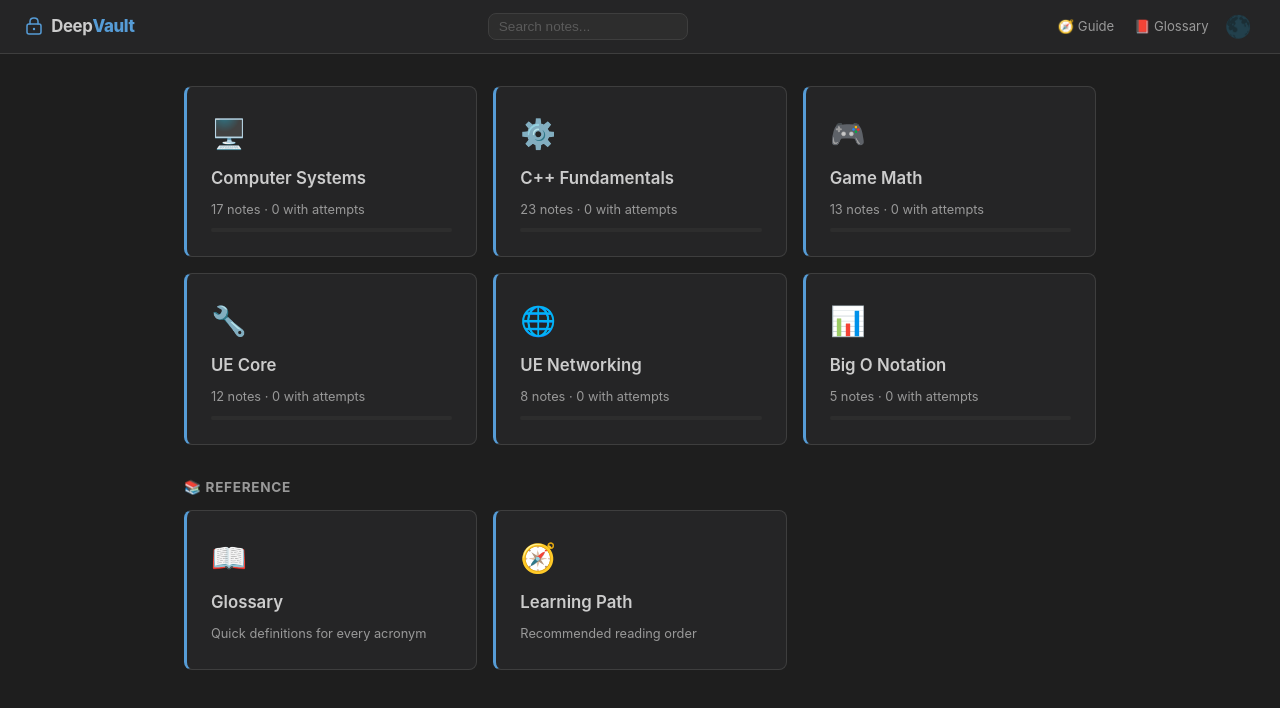
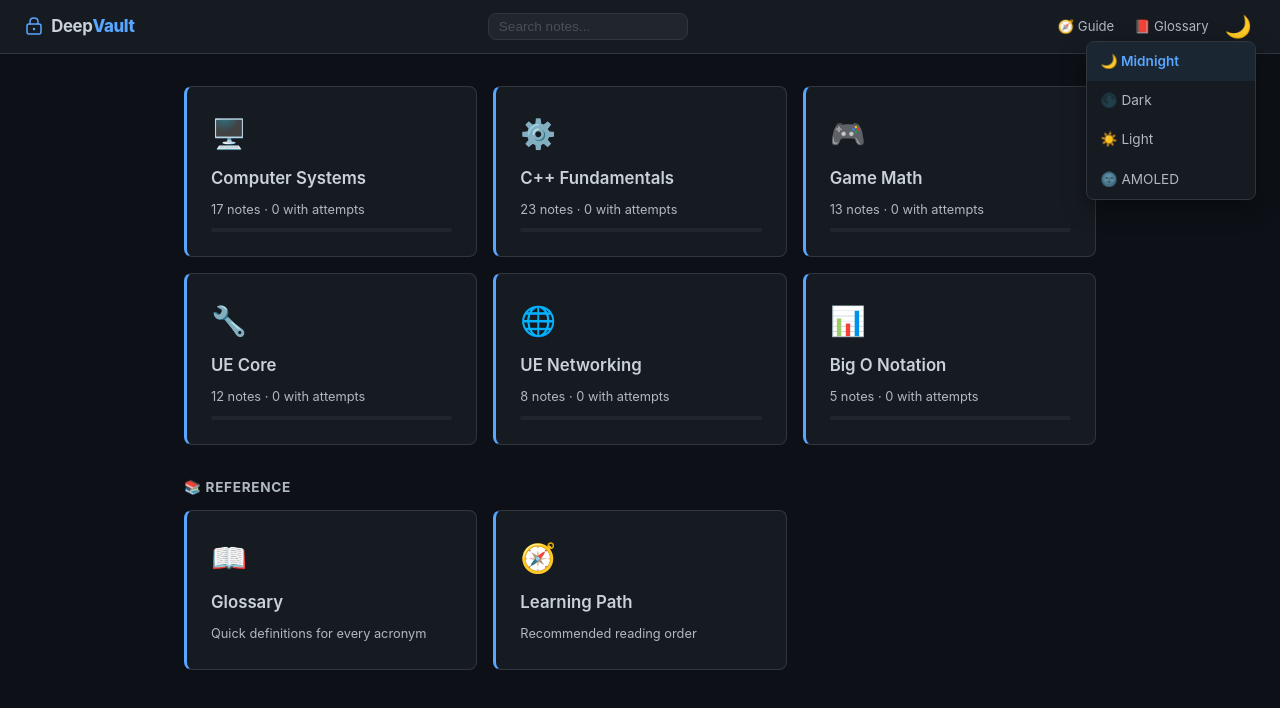
Before and after one commit to MaykEu/DeepVault, a plain HTML site: page index.html in a window 1280 px wide. Both pictures are taken after a click on the button "Change theme". Drawn offline with Linux system fonts and the light colour scheme.

Commit message:
Theme: click to open sleek dropdown with all 4 themes + names

```diff
--- a/css/base.css
+++ b/css/base.css
@@ -91,8 +91,24 @@ hr { border: none; border-top: 1px solid var(--border); margin: 1.5rem 0; }
 .theme-btn {
   background: none; border: none; font-size: 1.35rem; padding: 0.15em 0.2em;
   cursor: pointer; line-height: 1; transition: transform 0.15s;
+  position: relative;
 }
 .theme-btn:hover { transform: scale(1.15); }
+
+.theme-dropdown {
+  position: absolute; top: 100%; right: 0;
+  background: var(--bg-secondary); border: 1px solid var(--border);
+  border-radius: var(--radius); min-width: 170px;
+  box-shadow: 0 8px 24px rgba(0,0,0,0.4); z-index: 300;
+  display: none; overflow: hidden;
+}
+.theme-dropdown.open { display: block; }
+.theme-option {
+  padding: 0.55rem 0.85rem; font-size: 0.85rem; cursor: pointer;
+  color: var(--text-secondary); transition: background 0.1s, color 0.1s;
+}
+.theme-option:hover { background: var(--bg-tertiary); color: var(--text-primary); }
+.theme-option.active { color: var(--accent); font-weight: 600; background: rgba(88,166,255,0.08); }
 
 .search-wrap { position: relative; margin-left: auto; margin-right: 0.5rem; }
 .search-input {
--- a/css/layout.css
+++ b/css/layout.css
@@ -26,7 +26,7 @@
 .logo-text { font-size: 1.05rem; }
 .logo-accent { color: var(--accent); font-weight: 800; }
 
-.header-nav { display: flex; gap: 0.25rem; margin-left: auto; }
+.header-nav { display: flex; gap: 0.25rem; margin-left: auto; position: relative; }
 .header-link {
   font-size: 0.82rem;
   color: var(--text-secondary);
--- a/index.html
+++ b/index.html
@@ -27,7 +27,8 @@
   <nav class="header-nav">
     <a href="javascript:void(0)" class="header-link" onclick="router.navigate('#/reference/DeepVault%20Guide')">&#x1F9ED; Guide</a>
     <a href="javascript:void(0)" class="header-link" onclick="router.navigate('#/reference/Glossary')">&#x1F4D5; Glossary</a>
-    <button class="theme-btn" onclick="Theme.cycle();this.innerHTML=Theme.icon()" title="Switch theme">&#x1F319;</button>
+    <button class="theme-btn" onclick="Theme.toggle()" title="Change theme">&#x1F319;</button>
+    <div id="theme-dropdown" class="theme-dropdown"></div>
   </nav>
 </header>
 
--- a/js/theme.js
+++ b/js/theme.js
@@ -1,21 +1,50 @@
 var Theme = {
+  names: { midnight: '\uD83C\uDF19 Midnight', dark: '\uD83C\uDF11 Dark', light: '\u2600\uFE0F Light', amoled: '\uD83C\uDF1A AMOLED' },
+  icons: { midnight: '\uD83C\uDF19', dark: '\uD83C\uDF11', light: '\u2600\uFE0F', amoled: '\uD83C\uDF1A' },
+  order: ['midnight', 'dark', 'light', 'amoled'],
+
   init: function() {
     var saved = localStorage.getItem('deepvault_theme') || 'midnight';
     this.set(saved);
   },
+
   set: function(name) {
     document.documentElement.setAttribute('data-theme', name);
     localStorage.setItem('deepvault_theme', name);
     var btn = document.querySelector('.theme-btn');
-    if (btn) btn.innerHTML = this.icon();
+    if (btn) btn.innerHTML = this.icons[name];
+    this.close();
   },
-  cycle: function() {
-    var current = document.documentElement.getAttribute('data-theme') || 'midnight';
-    var next = current === 'midnight' ? 'dark' : (current === 'dark' ? 'light' : (current === 'light' ? 'amoled' : 'midnight'));
-    this.set(next);
-  },
+
   icon: function() {
     var current = document.documentElement.getAttribute('data-theme') || 'midnight';
-    return current === 'midnight' ? '\uD83C\uDF19' : (current === 'dark' ? '\uD83C\uDF11' : (current === 'light' ? '\u2600\uFE0F' : '\uD83C\uDF1A'));
+    return this.icons[current];
+  },
+
+  toggle: function() {
+    var dd = document.getElementById('theme-dropdown');
+    if (dd.classList.contains('open')) { this.close(); return; }
+    var current = document.documentElement.getAttribute('data-theme') || 'midnight';
+    var html = '';
+    for (var i = 0; i < this.order.length; i++) {
+      var t = this.order[i];
+      var active = t === current ? ' active' : '';
+      html += '<div class="theme-option' + active + '" onclick="Theme.set(\'' + t + '\')">' + this.names[t] + '</div>';
+    }
+    dd.innerHTML = html;
+    dd.classList.add('open');
+  },
+
+  close: function() {
+    var dd = document.getElementById('theme-dropdown');
+    if (dd) dd.classList.remove('open');
   },
 };
+
+document.addEventListener('click', function(e) {
+  var dd = document.getElementById('theme-dropdown');
+  var btn = document.querySelector('.theme-btn');
+  if (dd && btn && !dd.contains(e.target) && e.target !== btn && !btn.contains(e.target)) {
+    dd.classList.remove('open');
+  }
+});
```
